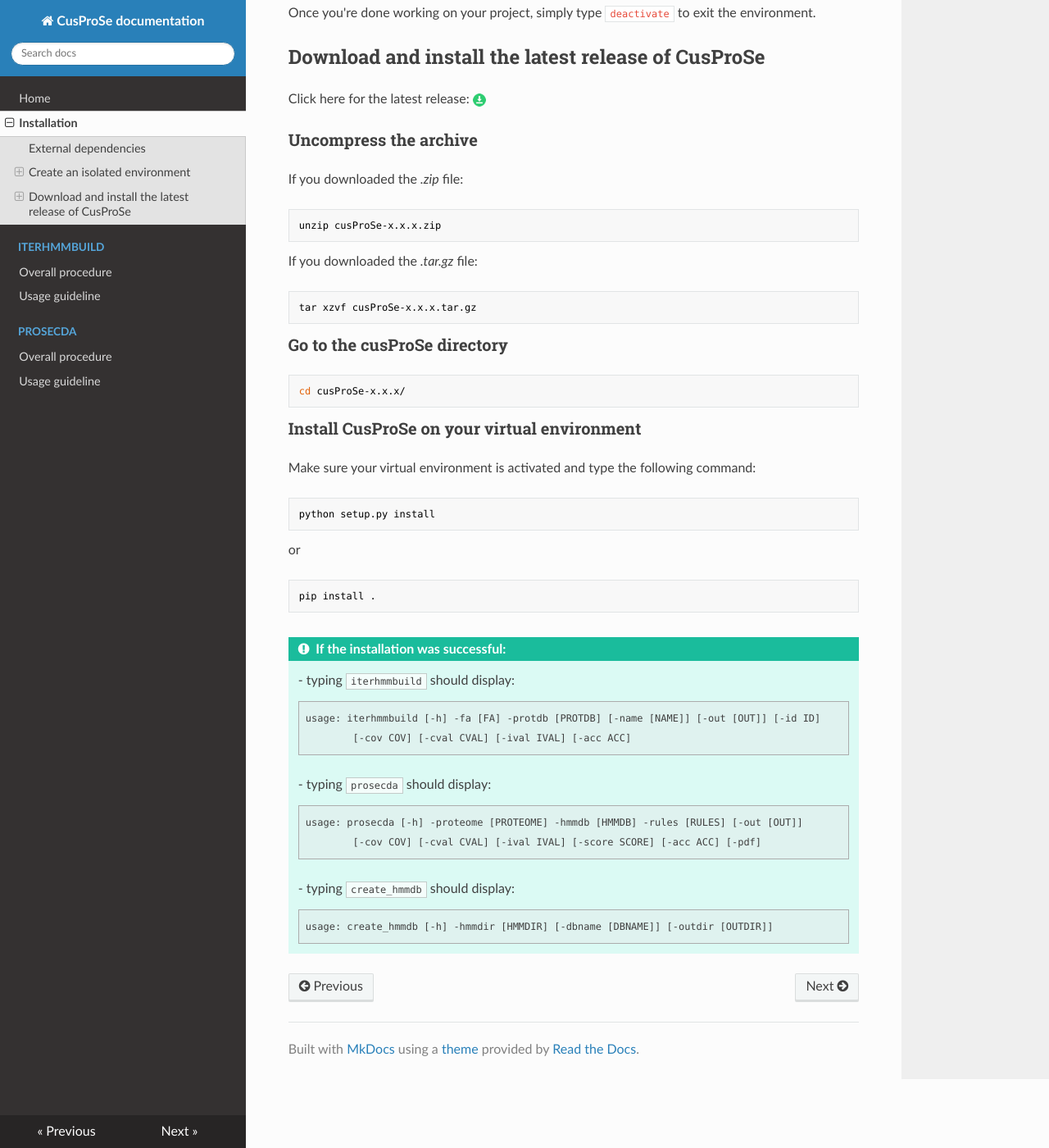
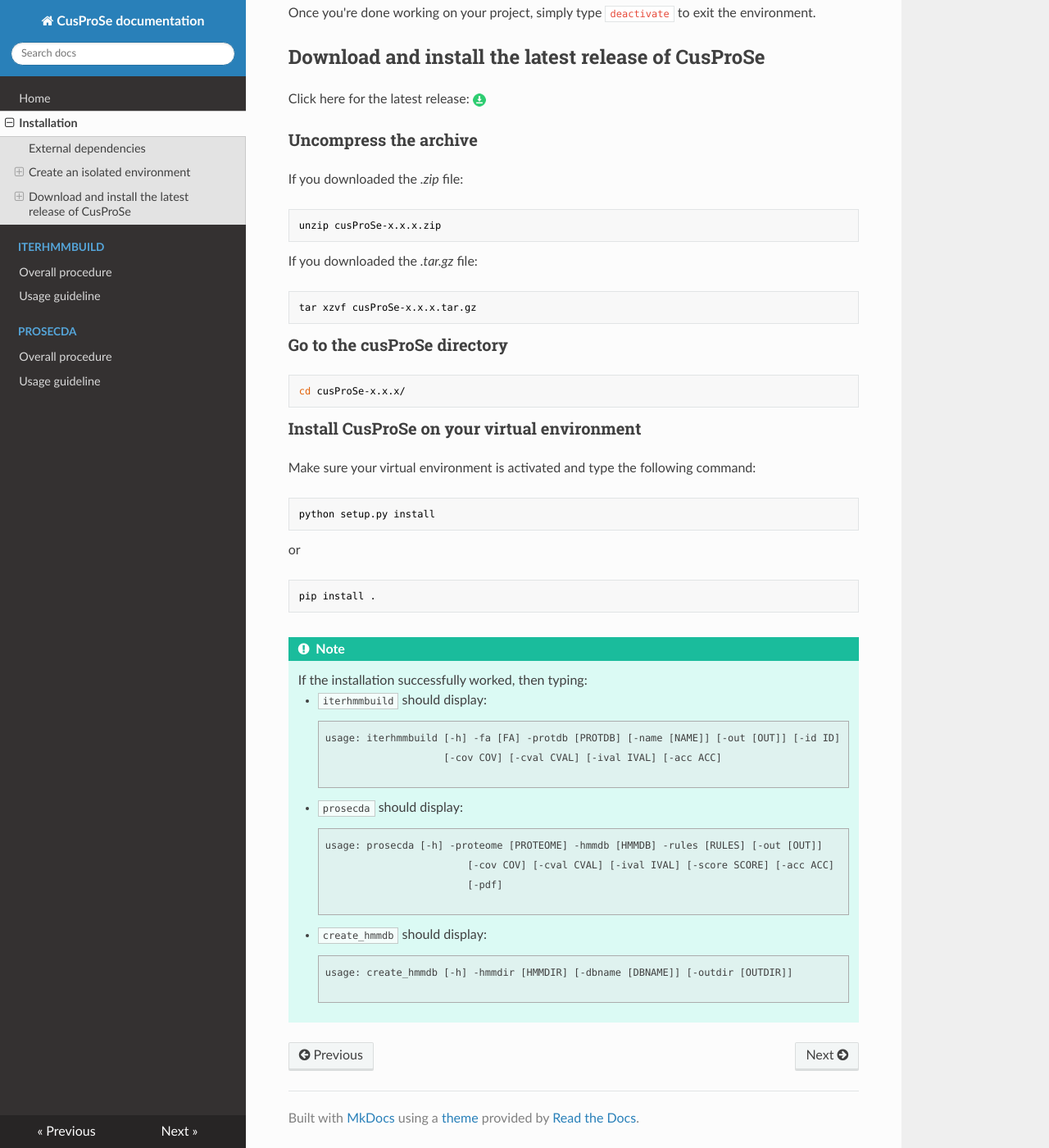
Before and after one commit to nchePortfolio/cusProSe, an MkDocs documentation site: the page built from docs/installation.md, in a window 1280 px wide and 1400 px high, scrolled down 1475 px. Shown: the whole window at 82% size. Built offline with MkDocs 1.6.1, drawn with Linux system fonts in a browser that asks for light colours; nearby versions of some CDN libraries.

```diff
--- a/docs/css/extra.css
+++ b/docs/css/extra.css
@@ -76,6 +76,7 @@ pre.parameters {
     border-color: rgb(172, 172, 172);
     border-width: 0.5px;
     padding: 8px;
+    padding-bottom: 0px;
     background-color: rgba(228, 228, 228, 0.377);
     margin-bottom: 24px;
 }
--- a/docs/installation.md
+++ b/docs/installation.md
@@ -102,19 +102,30 @@ pip install .
 
 <div class="admonition tip" style="margin-top: 30px;">
     <p class="first admonition-title">
-        If the installation was successful:
+        Note
     </p>
-  - typing <code>iterhmmbuild</code> should display:
-<pre class="parameters">usage: iterhmmbuild [-h] -fa [FA] -protdb [PROTDB] [-name [NAME]] [-out [OUT]] [-id ID]
-        [-cov COV] [-cval CVAL] [-ival IVAL] [-acc ACC]
-</pre>
+    <ul>
+    If the installation successfully worked, then typing:
+  <li>
+  <code>iterhmmbuild</code> should display:
+    <pre class="parameters">usage: iterhmmbuild [-h] -fa [FA] -protdb [PROTDB] [-name [NAME]] [-out [OUT]] [-id ID]
+                    [-cov COV] [-cval CVAL] [-ival IVAL] [-acc ACC]
+    </pre>
+  </li>
 
-- typing <code>prosecda</code> should display:
-<pre class="parameters">usage: prosecda [-h] -proteome [PROTEOME] -hmmdb [HMMDB] -rules [RULES] [-out [OUT]]
-        [-cov COV] [-cval CVAL] [-ival IVAL] [-score SCORE] [-acc ACC] [-pdf]
-</pre>
+  <li>
+    <code>prosecda</code> should display:
+    <pre class="parameters">usage: prosecda [-h] -proteome [PROTEOME] -hmmdb [HMMDB] -rules [RULES] [-out [OUT]]
+                        [-cov COV] [-cval CVAL] [-ival IVAL] [-score SCORE] [-acc ACC]
+                        [-pdf]
+    </pre>
+  </li>
 
- - typing <code>create_hmmdb</code> should display:
-<pre class="parameters">usage: create_hmmdb [-h] -hmmdir [HMMDIR] [-dbname [DBNAME]] [-outdir [OUTDIR]]
-</pre>
+  <li>
+    <code>create_hmmdb</code> should display:
+    <pre class="parameters">usage: create_hmmdb [-h] -hmmdir [HMMDIR] [-dbname [DBNAME]] [-outdir [OUTDIR]]
+    </pre>
+  </li>
+</ul>
+
 </div>
```
Also changed, not shown: docs/psd_introduction.md (+1 -1 lines).
